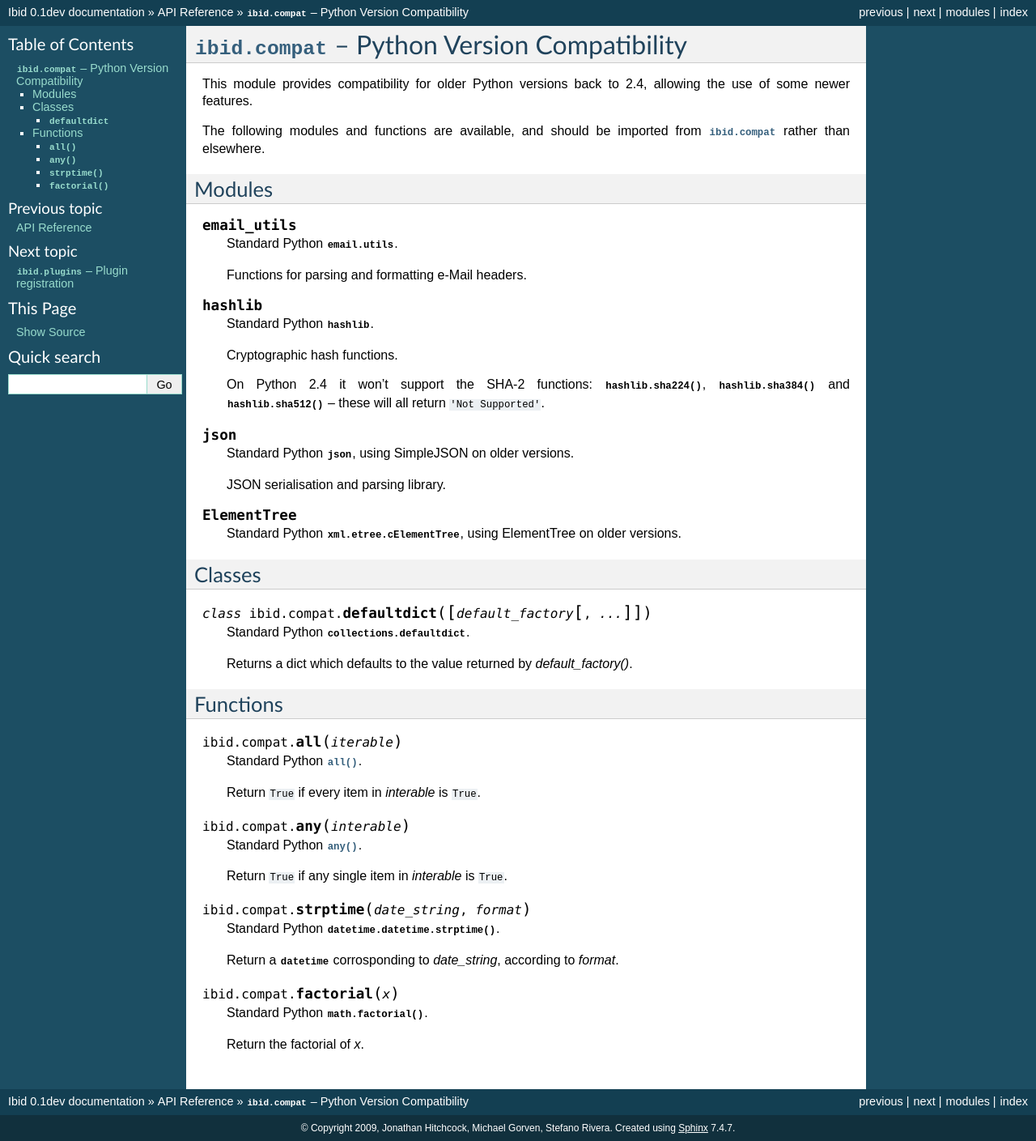
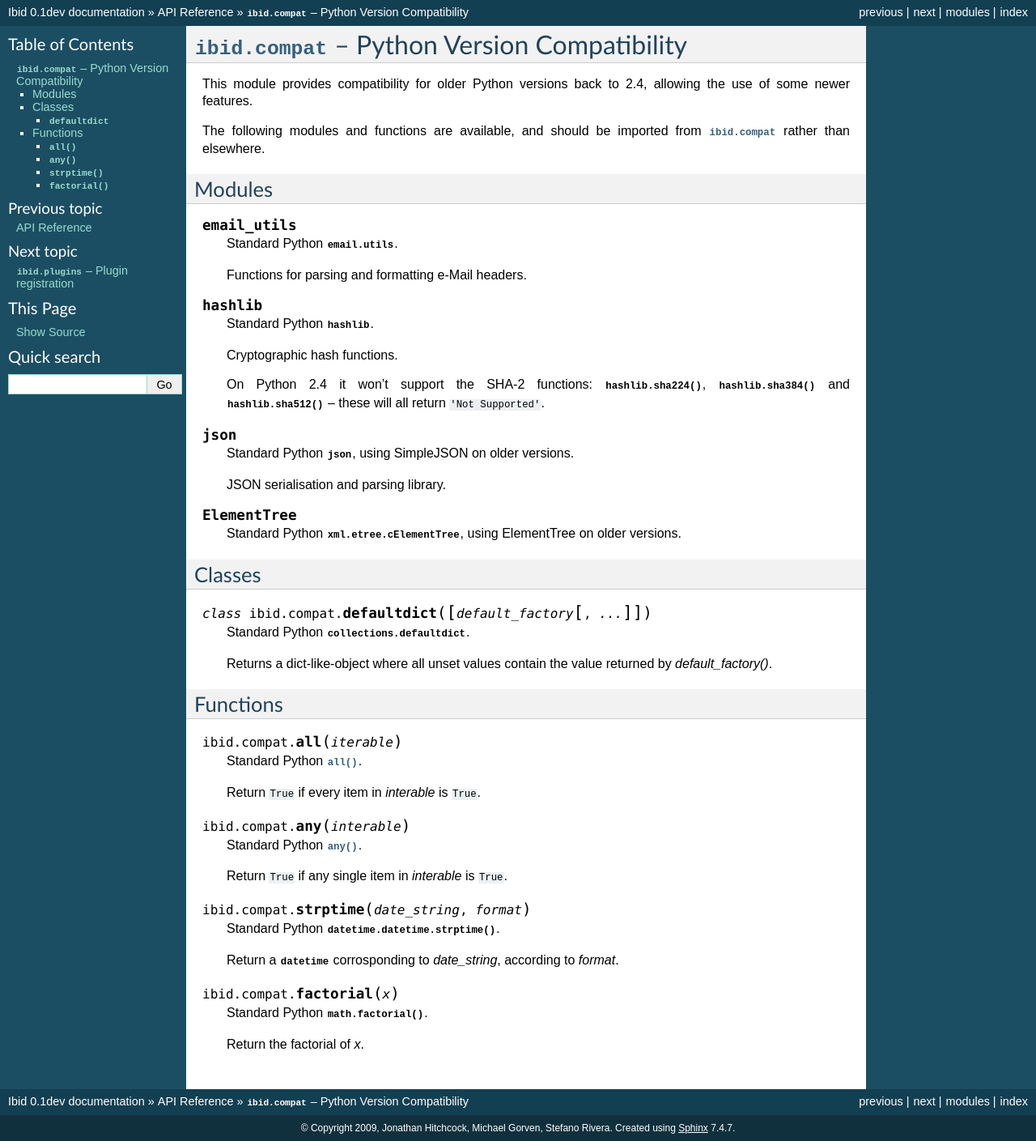
Before and after one commit to ibid/ibid, a Sphinx documentation site: the page built from docs/api/ibid.compat.rst, in a window 1280 px wide. Shown: the whole page at 81% size. Built offline with Sphinx 7.4.7, drawn with Linux system fonts in a browser that asks for light colours.

Commit message:
Clarification

```diff
--- a/docs/api/ibid.compat.rst
+++ b/docs/api/ibid.compat.rst
@@ -48,8 +48,8 @@ Classes
 
    Standard Python :class:`collections.defaultdict`.
 
-   Returns a dict which defaults to the value returned by
-   *default_factory()*.
+   Returns a dict-like-object where all unset values contain the value
+   returned by *default_factory()*.
 
 Functions
 ---------
```
